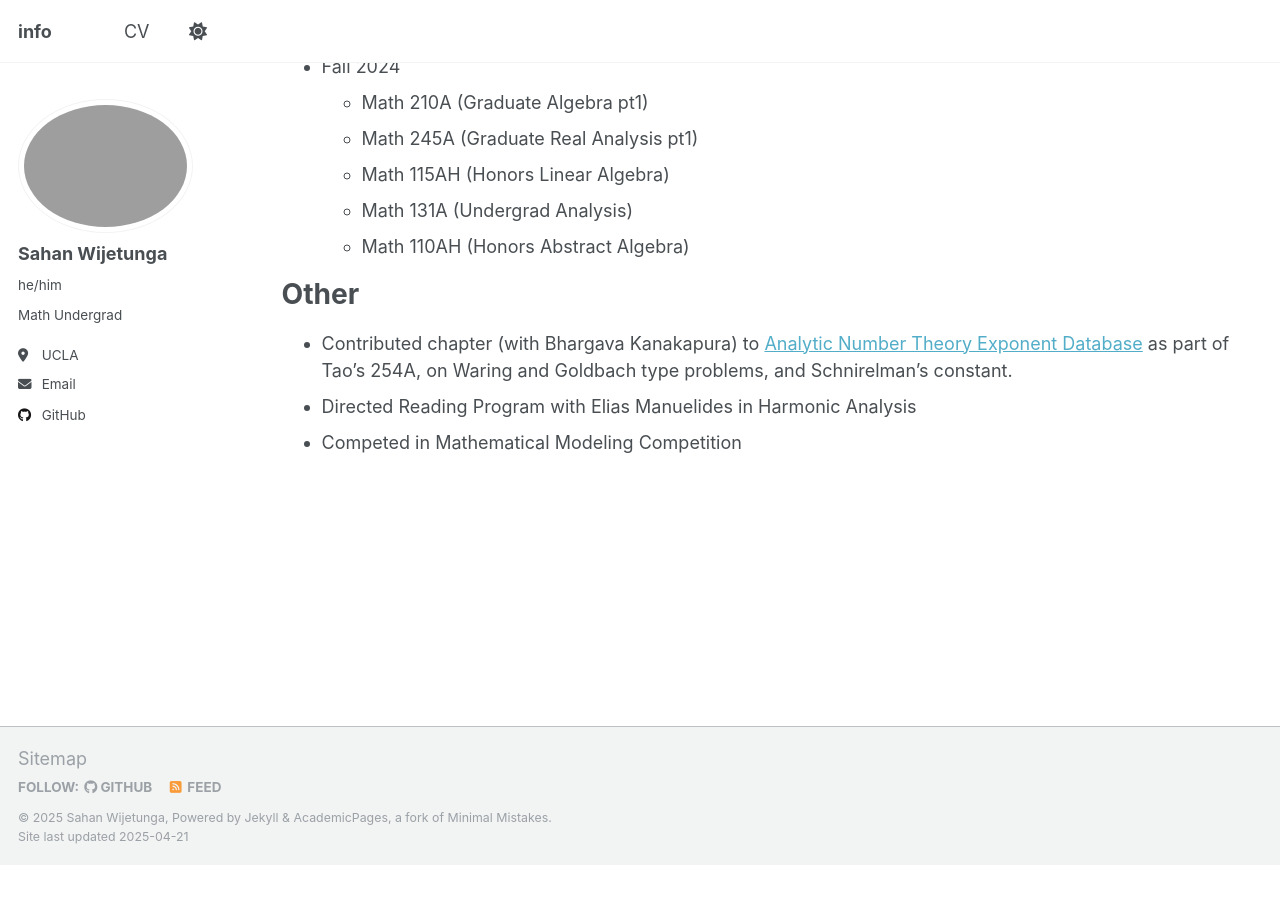
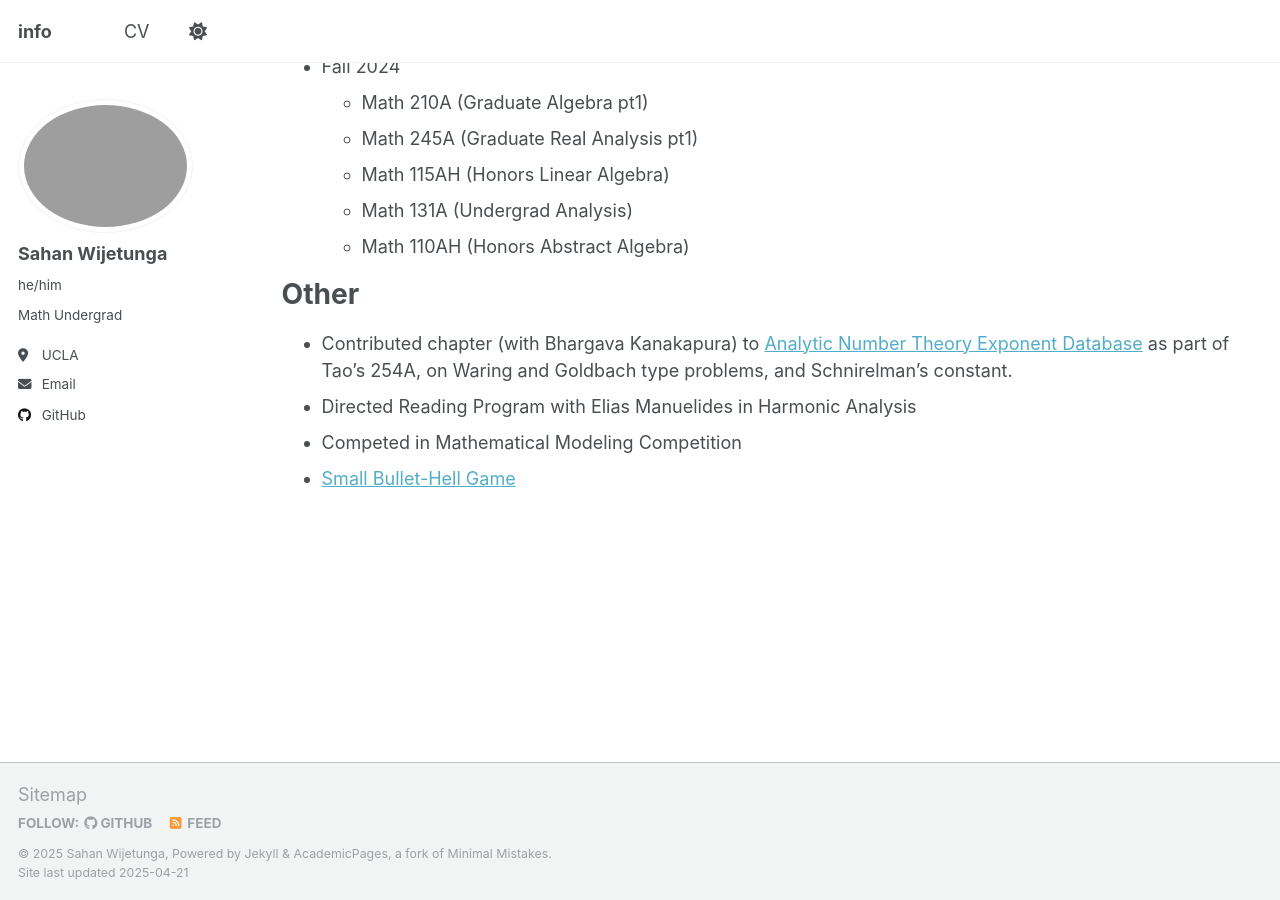
Before and after one commit to sahanwijetunga/sahanwijetunga.github.io, a Jekyll site: the page built from _pages/cv.md, in a window 1280 px wide and 900 px high, scrolled down 633 px. Built offline with Jekyll 4.4.1, drawn with Linux system fonts in a browser that asks for light colours; before the commit the page ends 1497 px from its top, so only the background shows below that.

Commit message:
Update cv.md

```diff
--- a/_pages/cv.md
+++ b/_pages/cv.md
@@ -40,3 +40,4 @@ Other
 * Contributed chapter (with Bhargava Kanakapura) to [Analytic Number Theory Exponent Database](https://teorth.github.io/expdb/blueprint/waring-goldbach-schnirelman-chapter.html) as part of Tao's 254A, on Waring and Goldbach type problems, and Schnirelman’s constant.
 * Directed Reading Program with Elias Manuelides in Harmonic Analysis
 * Competed in Mathematical Modeling Competition
+* [Small Bullet-Hell Game](https://soccerstar118.itch.io/particle-getaway)
```
